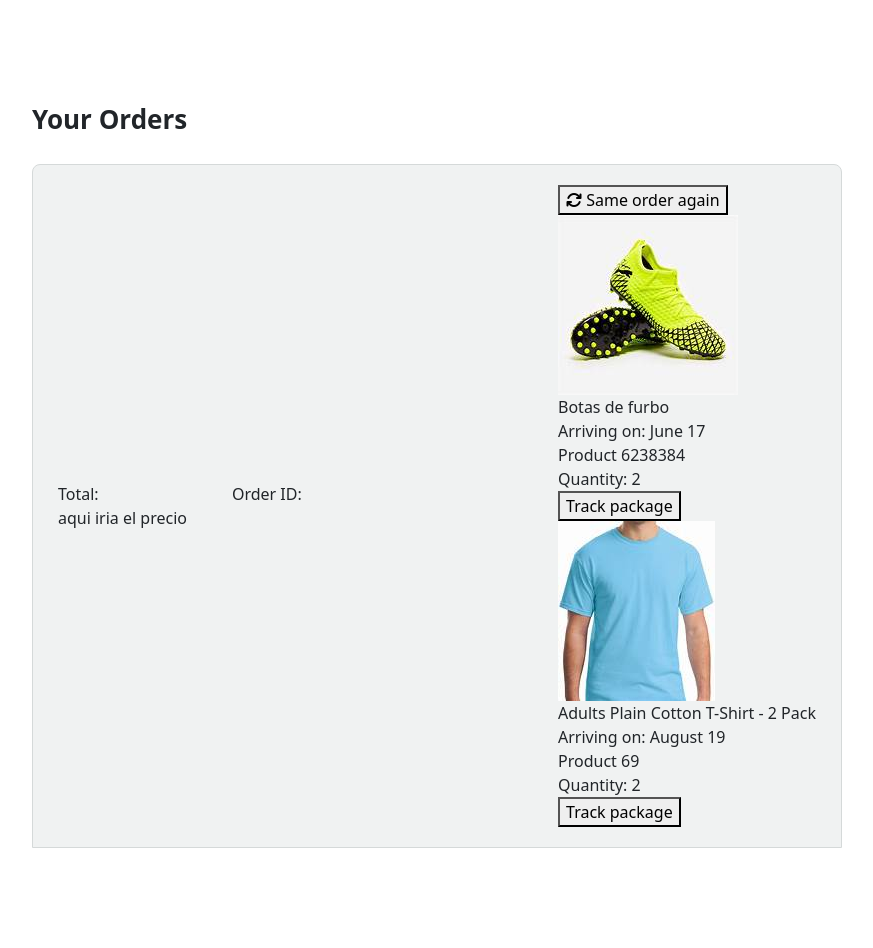
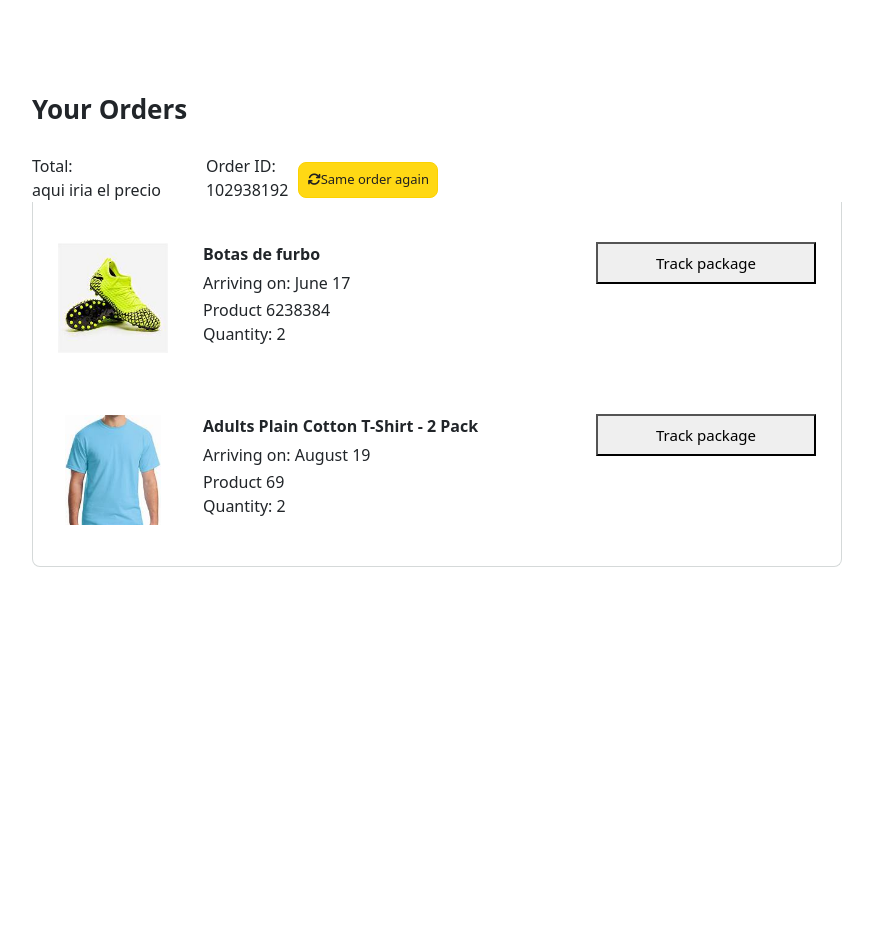
Before and after one commit to OscarGomezGonzalezz/Amazon-Web-Project, a PHP site: page /orders.html in a window 1280 px wide. Shown: the part 118-1066 px from the top of the page, without its empty margins (203-1076 px from the left). After the commit the page ends 685 px from the top, so only its background shows below. Run offline with PHP 8.4, Linux system fonts and the light colour scheme; some libraries are stand-ins or nearby versions.

Commit message:
Orders finished

```diff
--- a/orders.html
+++ b/orders.html
@@ -60,11 +60,11 @@
         </a>
       </div>
     </div>
+      <!-- main -->
     <div class="main">
       <div class="page-title">Your Orders</div>
 
       <div class="orders-grid">
-        <div class="order-container">
 
           <div class="order-header">
 
@@ -75,14 +75,16 @@
 
             <div class="order-header-right-section">
               <div class="order-header-label">Order ID:</div>
+              <div> 102938192</div>
             </div>
-          </div>
-
-          <div class="order-details-grid">
             <button class="buy-again-button button-primary">
               <i class="fa-solid fa-arrows-rotate"></i>
               <span class="buy-again-message">Same order again</span>
             </button>
+          </div>
+
+          <div class="order-details-grid">
+
             <div class="product-image-container">
               <img src="images/th.jfif">
             </div>
@@ -131,7 +133,6 @@
             </div>
 
           </div>
-        </div>
       </div>
     </div>
 
--- a/styles/orders.css
+++ b/styles/orders.css
@@ -1,6 +1,6 @@
 .main {
   max-width: 850px;
-  margin-top: 100px;
+  margin-top: 90px;
   margin-bottom: 100px;
   padding-left: 20px;
   padding-right: 20px;
@@ -25,19 +25,6 @@
   row-gap: 50px;
 }
 
-.order-header {
-  background-color: rgb(240, 242, 242);
-  border: 1px solid rgb(213, 217, 217);
-
-  display: flex;
-  align-items: center;
-  justify-content: space-between;
-
-  padding: 20px 25px;
-  border-top-left-radius: 8px;
-  border-top-right-radius: 8px;
-}
-
 .order-header-left-section {
   display: flex;
   flex-shrink: 0;
@@ -46,6 +33,8 @@
 .order-header-label {
   font-weight: 500;
 }
+
+.order-date,
 .order-total {
   margin-right: 45px;
 }
@@ -53,3 +42,172 @@
 .order-header-right-section {
   flex-shrink: 1;
 }
+
+.order-details-grid {
+  padding: 40px 25px;
+  border: 1px solid rgb(213, 217, 217);
+  border-top: none;
+  border-bottom-left-radius: 8px;
+  border-bottom-right-radius: 8px;
+
+  display: grid;
+  grid-template-columns: 110px 1fr 220px;
+  column-gap: 35px;
+  row-gap: 60px;
+  align-items: center;
+}
+
+.product-image-container {
+  text-align: center;
+}
+
+.product-image-container img {
+  max-width: 110px;
+  max-height: 110px;
+}
+
+.product-name {
+  font-weight: 700;
+  margin-bottom: 5px;
+}
+
+.product-delivery-date {
+  margin-bottom: 3px;
+}
+
+.product-quantity {
+  margin-bottom: 8px;
+}
+
+.buy-again-button {
+  font-size: 13px;
+  width: 140px;
+  height: 36px;
+  border-radius: 8px;
+  margin-top: 8px;
+  margin-left: 10px;
+  display: flex;
+  align-items: center;
+  justify-content: center;
+  color: rgb(33, 33, 33);
+  background-color: rgb(255, 216, 20);
+  border: 1px solid rgb(252, 210, 0);
+  border-radius: 8px;
+  cursor: pointer;
+}
+
+.buy-again-icon {
+  width: 25px;
+  margin-right: 15px;
+}
+
+.product-actions {
+  align-self: start;
+}
+
+.track-package-button {
+  width: 100%;
+  font-size: 15px;
+  padding: 8px;
+}
+
+@media (max-width: 575px) {
+  .order-header {
+    flex-direction: column;
+    align-items: start;
+    line-height: 23px;
+    padding: 15px;
+  }
+
+  .order-header-left-section {
+    flex-direction: column;
+  }
+
+  .order-header-label {
+    margin-right: 5px;
+  }
+
+  .order-date,
+  .order-total {
+    display: grid;
+    grid-template-columns: auto 1fr;
+    margin-right: 0;
+  }
+
+  .order-header-right-section {
+    display: grid;
+    grid-template-columns: auto 1fr;
+  }
+
+}
+
+@media (max-width: 800px) { /* minimal case*/
+  .order-details-grid {
+    grid-template-columns: 110px 1fr;
+    row-gap: 0;
+    padding-bottom: 8px;
+  }
+  .buy-again-button {
+    margin-bottom: 10px;
+    margin-bottom: 40px;
+  }
+
+  .product-actions {
+    /* grid-column: 2 means this element will be placed
+       in column 2 in the grid. (Normally, the column that
+       an element is placed in is determined by the order
+       of the elements in the HTML. grid-column overrides
+       this default ordering). */
+    grid-column: 2;
+    margin-bottom: 30px;
+  }
+
+  .track-package-button {
+    width: 140px;
+  }
+}
+
+@media (max-width: 450px) {
+
+  .order-details-grid {
+    grid-template-columns: 1fr;
+  }
+  .product-image-container {
+    text-align: center;
+    margin-bottom: 25px;
+  }
+
+  .product-image-container img {
+    max-width: 150px;
+    max-height: 150px;
+  }
+
+  .product-name {
+    margin-bottom: 10px;
+  }
+
+  .product-quantity {
+    margin-bottom: 15px;
+  }
+
+  .buy-again-button {
+    width: 100%;
+    margin-bottom: 40px;
+    margin-top: 15px;
+    margin-left: 30px;
+  }
+
+  .product-actions {
+    /* grid-column: auto; undos grid-column: 2; from above.
+       This element will now be placed in its normal column
+       in the grid. */
+    grid-column: auto;
+    margin-bottom: 70px;
+  }
+
+  .track-package-button {
+    width: 100%;
+    padding: 12px;
+  }
+
+}
```
